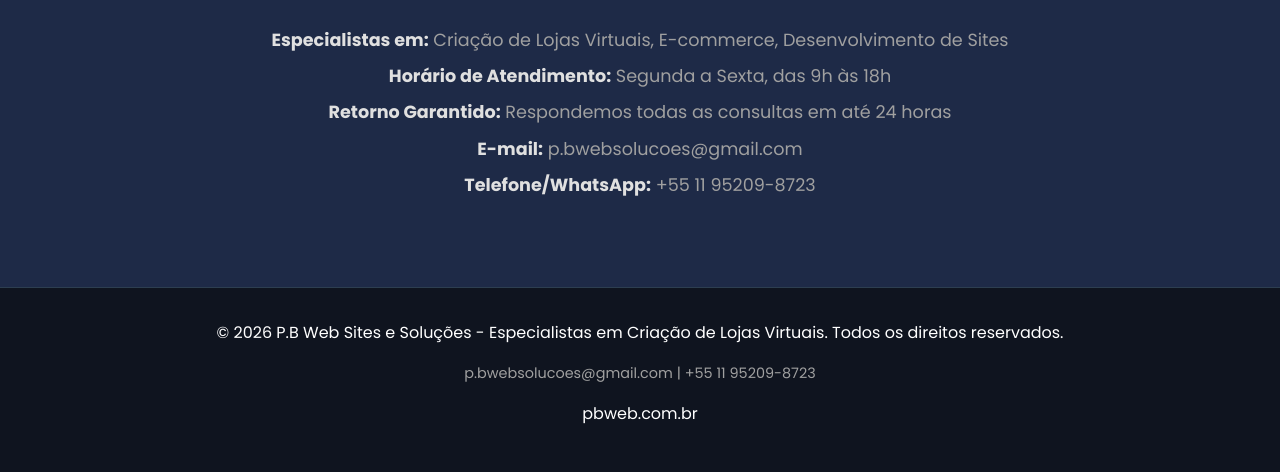
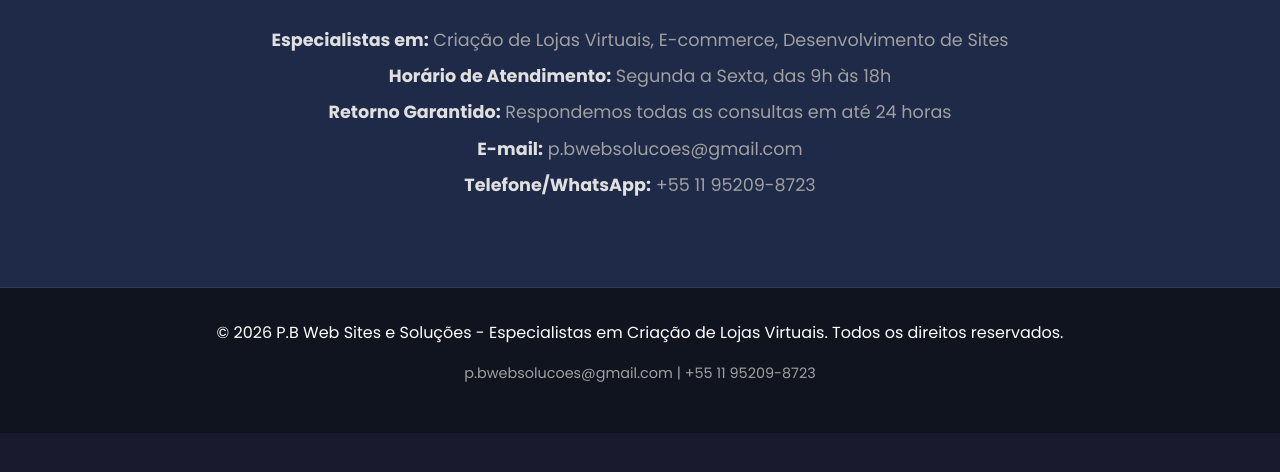
Before and after one commit to paulo-ricardo-ffg/pb, a plain HTML site: page index.html in a window 1280 px wide. Shown: the part 3721-4193 px from the top of the page. After the commit the page ends 4154 px from the top, so only its background shows below. Drawn offline with Linux system fonts and the light colour scheme.

Commit message:
Update index.html

```diff
--- a/index.html
+++ b/index.html
@@ -225,7 +225,6 @@
         <a href="mailto:p.bwebsolucoes@gmail.com" aria-label="Enviar e-mail para orçamento de loja virtual">p.bwebsolucoes@gmail.com</a> |
         <a href="https://api.whatsapp.com/send?phone=5511952098723&text=Olá!+Gostaria+de+saber+mais+sobre+criação+de+loja+virtual." target="_blank" rel="noopener noreferrer" aria-label="Fale no WhatsApp sobre criação de loja virtual">+55 11 95209-8723</a>
       </p>
-      <p><a href="https://pbweb.com.br/" aria-label="Voltar para página inicial">pbweb.com.br</a></p>
     </div>
   </footer>
 
```
